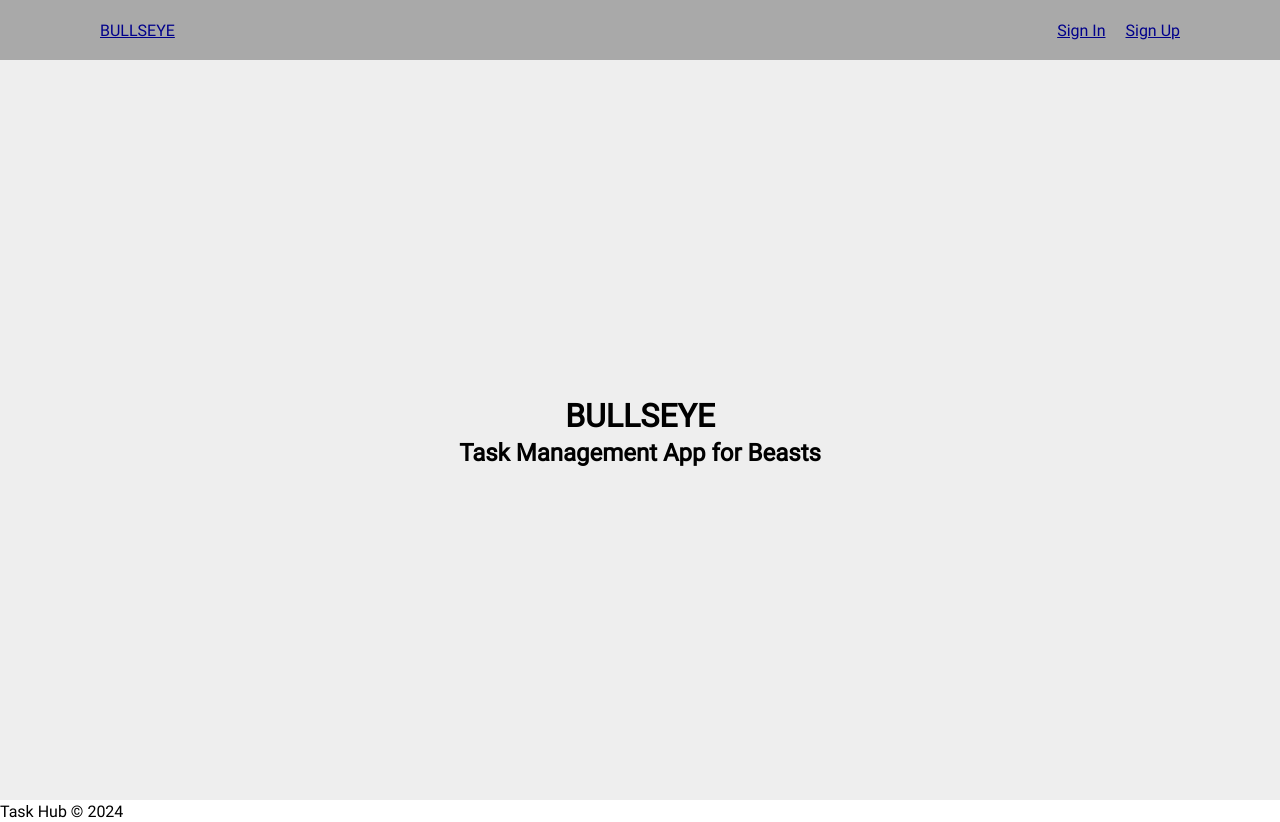
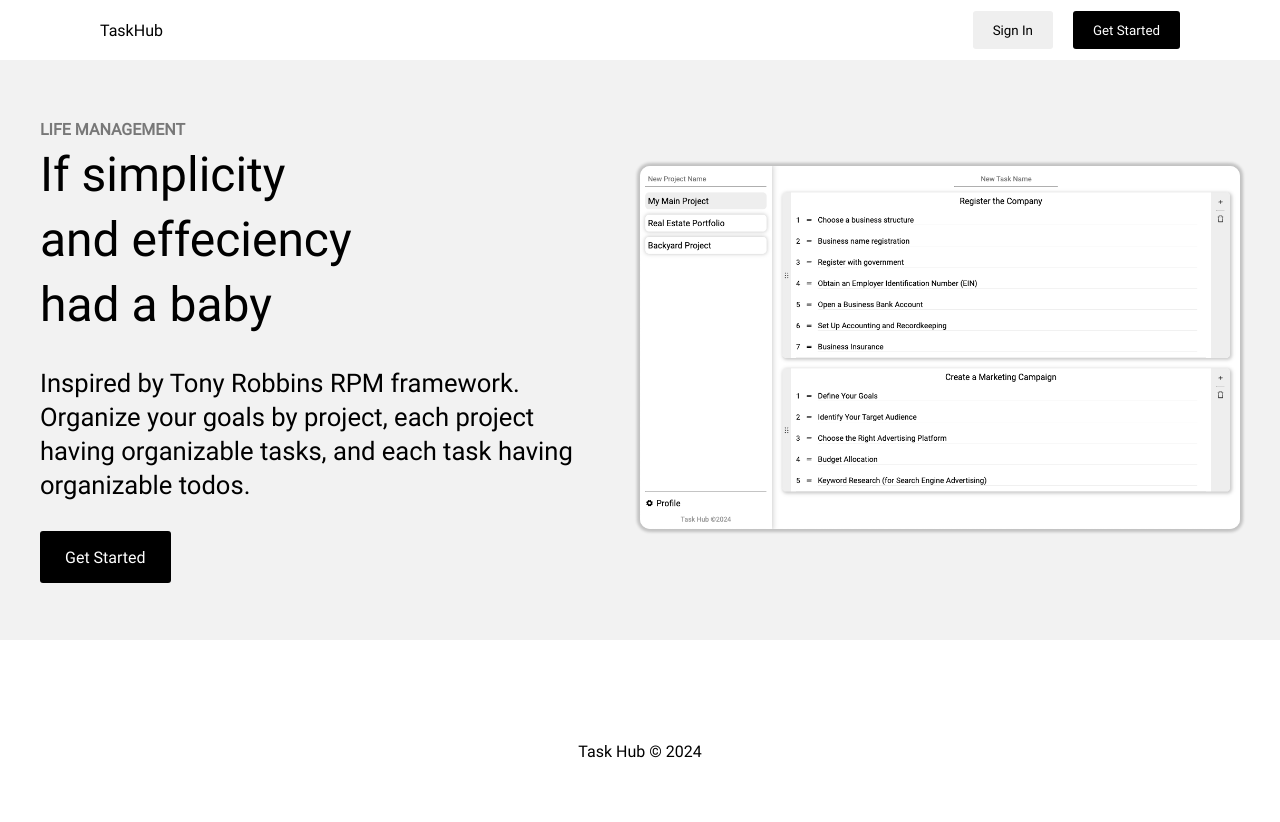
Before and after one commit to Caine-Spiwak/taskhub.dev, a React app in the folder frontend/: page / in a window 1280 px wide. After the commit the page ends 800 px from the top, so only its background shows below. Built offline with nearby package versions, Linux system fonts and the light colour scheme; the HTML template or start-up script is replaced by a standard one.

Commit message:
Improve Landing Page UI

```diff
--- a/frontend/src/components/Header.jsx
+++ b/frontend/src/components/Header.jsx
@@ -31,7 +31,7 @@ const Header = () => {
 				<div className="nav-sections">
 					<div className="logo-section">
 						<Link to='/'>
-							<div>BULLSEYE</div>
+							<div>TaskHub</div>
 						</Link>
 					</div>
 					{ userInfo ? (
@@ -46,8 +46,8 @@ const Header = () => {
 					) : (
 
 							<div className="ctas">
-								<Link to="/signin">Sign In</Link>
-								<Link to="/signup">Sign Up</Link>
+								<Link to="/signin"><button className="signin-btn">Sign In</button></Link>
+								<Link to="/signup"><button className="signup-btn">Get Started</button></Link>
 							</div>
 					)}
 				</div>
--- a/frontend/src/components/Hero.jsx
+++ b/frontend/src/components/Hero.jsx
@@ -1,9 +1,24 @@
+import { Link } from "react-router-dom"
+
+
 const Hero = () => {
   return (
-    <div className="hero">
-			<h1>BULLSEYE</h1>
-			<h2>Task Management App for Beasts</h2>
-		</div>
+    <div className="section">
+      <div className="hero">
+        <div className="hero-left">
+          <h1 className="hero-title">LIFE MANAGEMENT</h1>
+          <div className="hero-sub">If simplicity <br />and effeciency <br /> had a baby</div>
+          <div className="hero-sub2">
+            Inspired by Tony Robbins RPM framework. Organize your goals by project,
+            each project having organizable tasks, and each task having organizable todos.
+          </div>
+          <Link to='/signup'><button className="cta-btn">Get Started</button></Link>
+        </div>
+        <div className="hero-right">
+          <img src="./taskhub-screenshot-1.png" className="hero-img"></img>
+        </div>
+      </div>
+    </div>
   )
 }
 
--- a/frontend/src/components/PrivateRoute.jsx
+++ b/frontend/src/components/PrivateRoute.jsx
@@ -4,7 +4,7 @@ import { useSelector } from "react-redux";
 
 const PrivateRoute = () => {
 	const { userInfo } = useSelector((state) => state.auth)
-	return userInfo ? <Outlet /> : <Navigate to='/login' replace />
+	return userInfo ? <Outlet /> : <Navigate to='/signin' replace />
 }
 
 export default PrivateRoute
--- a/frontend/src/features/tasks/TaskSection.css
+++ b/frontend/src/features/tasks/TaskSection.css
@@ -1,6 +1,6 @@
 .task-section {
   height: 100vh;
-  width: 40vw;
+  /* width: 100%; */
   /* border: 1px solid black; */
   padding: 10px;
   display: flex;
--- a/frontend/src/index.css
+++ b/frontend/src/index.css
@@ -14,7 +14,8 @@
 
 a {
   color: darkblue;
-  /* text-decoration: none; */
+  text-decoration: none;
+  color: black;
 }
 
 .active {
@@ -22,9 +23,13 @@ a {
 }
 
 /* Header */
+.navi {
+  box-shadow: 0 0 3px 3px rgba(194, 41, 41, 0.8);
+}
+
 .nav-sections {
   min-height: 60px;
-  background: darkgray;
+  background: white;
   display: grid;
   align-items: center;
   grid-template-columns: 1fr 1fr;
@@ -38,14 +43,29 @@ a {
   display: flex;
   gap: 20px;
   justify-self: flex-end;
+  align-items: center;
   margin-right: 100px;
 }
 
-.hero {
-  min-height: calc(100vh - 60px);
-  background: #eee;
+.signup-btn {
+  background: black;
+  color: white;
+  border: none;
+  border-radius: 3px;
+  padding: 10px 20px;
+}
+
+.signin-btn {
+  color: black;
+  border: none;
+  border-radius: 3px;
+  padding: 10px 20px;
+}
+
+footer {
+  padding-top: 100px;
+  max-width: 1000px;
+  margin: auto;
   display: flex;
-  flex-direction: column;
-  align-items: center;
   justify-content: center;
 }
--- a/frontend/src/screens/Dashboard.css
+++ b/frontend/src/screens/Dashboard.css
@@ -1,6 +1,6 @@
 .window {
 	display: grid;
-  grid-template-columns: minmax(250px, 15vw) 85vw;
+  grid-template-columns: minmax(250px, 15vw) minmax(250px, 85vw);
 }
 
 .sidebar {
--- /dev/null
+++ b/frontend/src/screens/LandingPage.css
@@ -0,0 +1,89 @@
+.section {
+  background-color: #f2f2f2;
+}
+
+.hero {
+  margin: auto;
+  padding: 50px 0 50px 0;
+  min-height: calc(80vh - 60px);
+  max-width: 1200px;
+  display: flex;
+  align-items: center;
+  justify-content: space-between;
+}
+
+.hero-left {
+  max-width: 45%;
+}
+
+.hero-title {
+  font-size: 1rem;
+  color: #787878;
+}
+
+.hero-sub {
+  font-size: 3rem;
+  margin-bottom: 30px;
+}
+
+.hero-sub2 {
+  font-size: 1.6rem;
+  margin-bottom: 30px;
+}
+
+.cta-btn {
+  background: black;
+  font-size: 1rem;
+  color: white;
+  border: none;
+  border-radius: 3px;
+  padding: 15px 25px;
+}
+
+.hero-img {
+  max-width: 600px;
+  border-radius: 10px;
+  box-shadow: 0 0 3px 3px rgba(0, 0, 0, 0.2);
+}
+
+/* Sign In - Sign Up */
+.lp-form-container {
+  max-width: 300px;
+  margin: auto;
+  padding: 20px;
+  box-shadow: 0 3px 3px 3px rgba(0, 0, 0, 0.2);
+}
+
+.lp-input {
+  padding: 5px;
+}
+
+.lp-form {
+  display: flex;
+  flex-direction: column;
+  gap: 10px;
+}
+
+.lp-form-title {
+  margin-bottom: 20px;
+  display: flex;
+  justify-content: center;
+}
+
+.link {
+  text-decoration: underline;
+}
+
+.lp-form-bttm {
+  font-size: .85rem;
+}
+
+.lp-form-btn {
+  margin-top: 15px;
+  background: black;
+  color: white;
+  border: none;
+  border-radius: 3px;
+  width: max-content;
+  padding: 10px 20px;
+}
--- a/frontend/src/screens/LandingPage.jsx
+++ b/frontend/src/screens/LandingPage.jsx
@@ -1,3 +1,4 @@
+import './LandingPage.css'
 import Footer from '../components/Footer.jsx'
 import Header from '../components/Header.jsx'
 import Hero from '../components/Hero.jsx'
--- a/frontend/src/screens/SignInScreen.jsx
+++ b/frontend/src/screens/SignInScreen.jsx
@@ -40,13 +40,15 @@ const SignInScreen = () => {
   return (
 	<>
 		<Header />
-		<div className="form-container">
-			<h1>Sign In</h1>
-			<form onSubmit={ submitHandler }>
+		<div>
+			<div className="lp-form-container">
+				<h1 className="lp-form-title">Sign In</h1>
+				<form className="lp-form" onSubmit={ submitHandler }>
 
 					<div className="form-row">
 						<label>Email Address</label>
 						<input
+							className="lp-input"
 							type="email"
 							placeholder="Enter Email..."
 							value={email}
@@ -54,10 +56,10 @@ const SignInScreen = () => {
 						>
 						</input>
 					</div>
-
 					<div className="form-row">
 						<label>Password</label>
 						<input
+							className="lp-input"
 							type="password"
 							placeholder="Enter Password..."
 							value={password}
@@ -65,15 +67,13 @@ const SignInScreen = () => {
 						>
 						</input>
 					</div>
-
 					{ isLoading && <p>Loading...</p>}
-
-				<button type="submit">Sign In</button>
-
+					<button className="lp-form-btn" type="submit">Sign In</button>
 					<div className="form-row">
-					<p>New Customer? <Link to='/signup'>Sign Up</Link></p>
+						<p className="lp-form-bttm">New Customer? <Link className="link" to='/signup'>Sign Up</Link></p>
 					</div>
 				</form>
+			</div>
 		</div>
 		<Footer />
 	</>
--- a/frontend/src/screens/SignUpScreen.jsx
+++ b/frontend/src/screens/SignUpScreen.jsx
@@ -46,13 +46,15 @@ const SignUpScreen = () => {
   return (
 		<>
 			<Header />
-			<div className="form-container">
-				<h1>Sign Up</h1>
-				<form onSubmit={ submitHandler }>
+			<div>
+				<div className="lp-form-container">
+					<h1 className="lp-form-title">Sign Up</h1>
+					<form className="lp-form" onSubmit={ submitHandler }>
 
 						<div className="form-row">
 							<label>First Name</label>
 							<input
+								className="lp-input"
 								type="text"
 								placeholder="Enter First Name..."
 								value={fName}
@@ -64,6 +66,7 @@ const SignUpScreen = () => {
 									<div className="form-row">
 							<label>Last Name</label>
 							<input
+								className="lp-input"
 								type="text"
 								placeholder="Enter Last Name..."
 								value={lName}
@@ -75,6 +78,7 @@ const SignUpScreen = () => {
 						<div className="form-row">
 							<label>Email Address</label>
 							<input
+								className="lp-input"
 								type="email"
 								placeholder="Enter Email..."
 								value={email}
@@ -82,10 +86,10 @@ const SignUpScreen = () => {
 							>
 							</input>
 						</div>
-
 						<div className="form-row">
 							<label>Password</label>
 							<input
+								className="lp-input"
 								type="password"
 								placeholder="Enter Password..."
 								value={password}
@@ -93,10 +97,10 @@ const SignUpScreen = () => {
 							>
 							</input>
 						</div>
-
 						<div className="form-row">
 							<label>Confirm Password</label>
 							<input
+								className="lp-input"
 								type="password"
 								placeholder="Confirm Password..."
 								value={confirmPassword}
@@ -104,15 +108,13 @@ const SignUpScreen = () => {
 							>
 							</input>
 						</div>
-
 						{ isLoading && <p>Loading...</p>}
-
-					<button type="submit">Sign Up</button>
-
+						<button className="lp-form-btn" type="submit">Sign Up</button>
 						<div className="form-row">
-						<p>Already have an account? <Link to='/signin'>Sign In</Link></p>
+							<p className="lp-form-bttm">Already have an account? <Link to='/signin' className="link">Sign In</Link></p>
 						</div>
 					</form>
+				</div>
 			</div>
 			<Footer />
 		</>
```
Also changed, not shown: frontend/public/taskhub-screenshot-1.png (added). Lines whose indentation alone changed are shown as unchanged.
